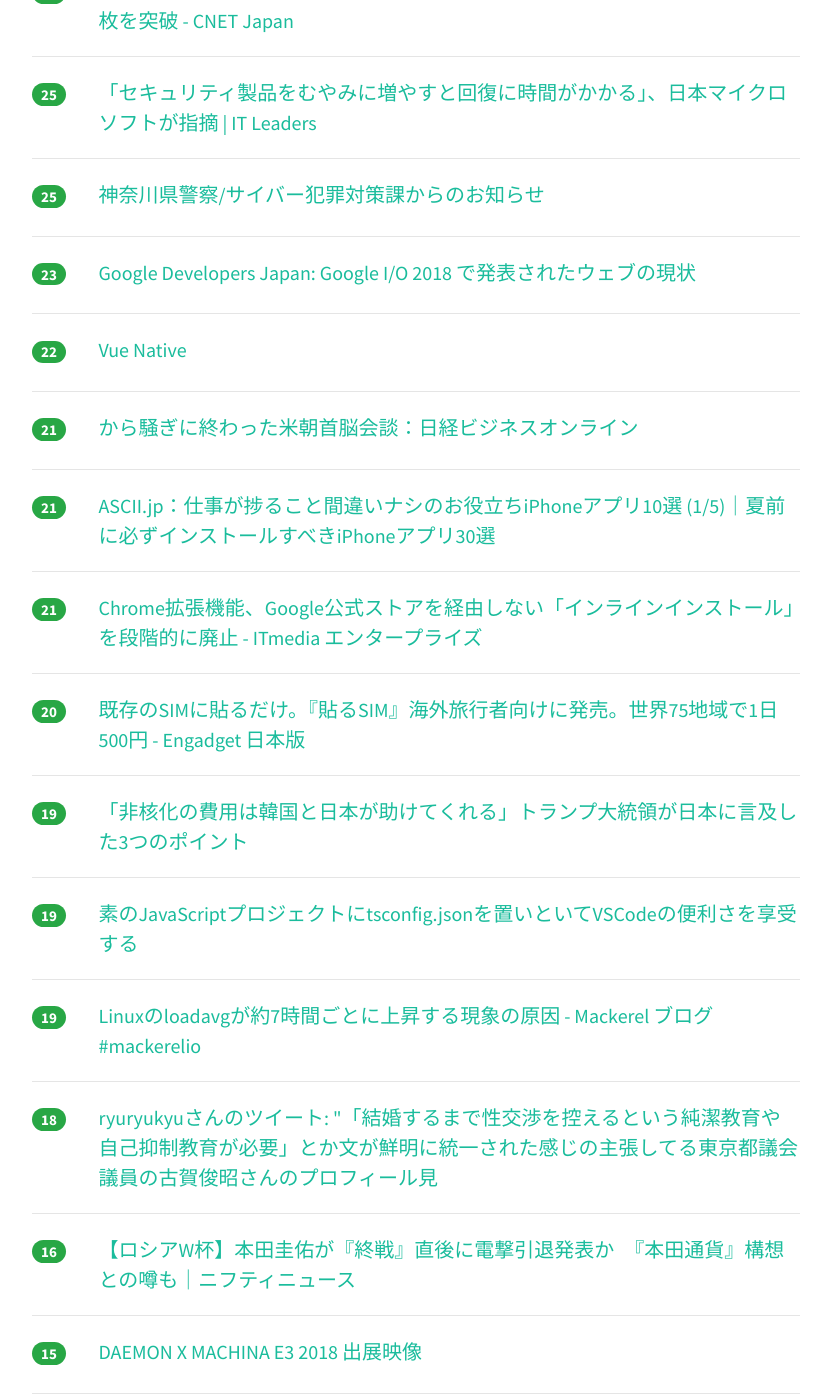
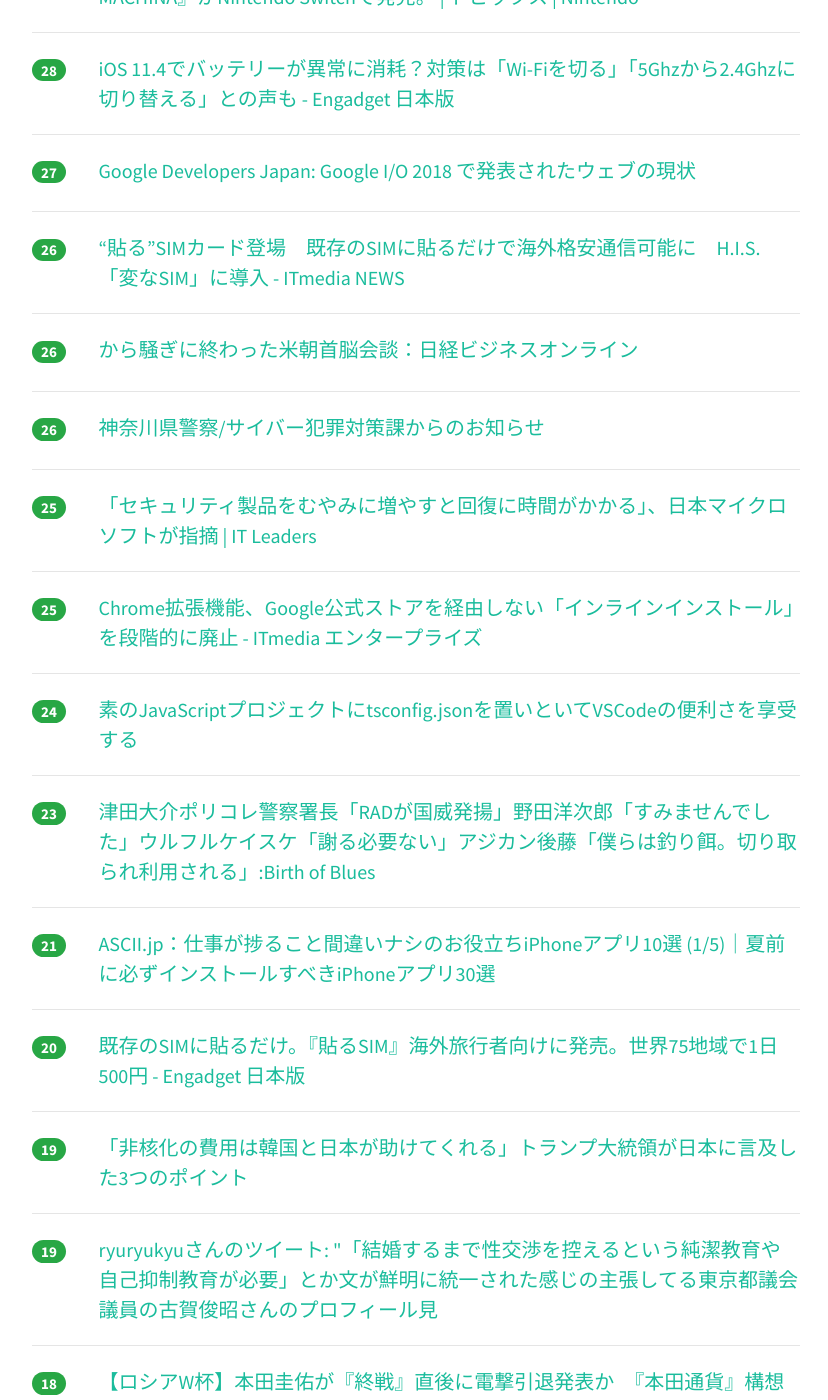
Before and after one commit to yatta47/hatena-matome-site, a Jekyll site: the page built from _posts/2018-06-13-hatena.md, in a window 1280 px wide and 1400 px high, scrolled down 1342 px. Shown: the whole window, without its empty margins (224-1052 px from the left). Built offline with Jekyll 4.4.1, drawn with Linux system fonts in a browser that asks for light colours; nearby versions of some CDN libraries; some of the changed text lies outside the part shown.

Commit message:
Updated 2018-06-13

```diff
--- a/_posts/2018-06-13-hatena.md
+++ b/_posts/2018-06-13-hatena.md
@@ -1,34 +1,44 @@
 ---
 layout: post
 title:  "2018-06-13 はてぶIT"
-date:   2018-06-13 11:00:56
+date:   2018-06-13 12:01:39
 tags: [it-hotentry]
 ---
-29 件のデータあり
+32 件のデータあり
 
 <hr><div class="row">
-<div class="col-1"><span class="badge badge-pill badge-success h2">104</span></div>
+<div class="col-1"><span class="badge badge-pill badge-success h2">143</span></div>
 <div class="col-11"><a href='https://qiita.com/amay077/items/8823376f307235a7f651' target='_blank'>プロダクトのドキュメントにプルリクエストを送れる仕組みがすごい</a></div>
 </div>
 <hr>
 <div class="row">
-<div class="col-1"><span class="badge badge-pill badge-success h2">97</span></div>
+<div class="col-1"><span class="badge badge-pill badge-success h2">122</span></div>
 <div class="col-11"><a href='https://www.smashbros.com/ja_JP/index.html' target='_blank'>大乱闘スマッシュブラザーズ SPECIAL | Nintendo Switch | 任天堂</a></div>
 </div>
 <hr>
 <div class="row">
-<div class="col-1"><span class="badge badge-pill badge-success h2">57</span></div>
+<div class="col-1"><span class="badge badge-pill badge-success h2">108</span></div>
+<div class="col-11"><a href='https://mackerel.io/ja/blog/entry/tech/high-loadavg-every-7-hours' target='_blank'>Linuxのloadavgが約7時間ごとに上昇する現象の原因 - Mackerel ブログ #mackerelio</a></div>
+</div>
+<hr>
+<div class="row">
+<div class="col-1"><span class="badge badge-pill badge-success h2">90</span></div>
 <div class="col-11"><a href='http://www.misokichi.com/chinge/2018/06/post-301.html' target='_blank'>「漫画村」がなくなって電子書籍は売れているのか？ - CHANGE</a></div>
 </div>
 <hr>
 <div class="row">
-<div class="col-1"><span class="badge badge-pill badge-success h2">45</span></div>
+<div class="col-1"><span class="badge badge-pill badge-success h2">54</span></div>
+<div class="col-11"><a href='https://gigazine.net/news/20180612-susan-kare-design-work-for-apple/' target='_blank'>初代Macのアイコン「Happy Mac」をデザインしたスーザン・ケアのAppleでのデザインワークとは？ - GIGAZINE</a></div>
+</div>
+<hr>
+<div class="row">
+<div class="col-1"><span class="badge badge-pill badge-success h2">49</span></div>
 <div class="col-11"><a href='https://togetter.com/li/1236562' target='_blank'>話題のレシート買取アプリ 「査定」がザルすぎる件 →ふせん・葉っぱ・細胞・犬・おしぼり・天井・机の写真でも10円に - Togetter</a></div>
 </div>
 <hr>
 <div class="row">
 <div class="col-1"><span class="badge badge-pill badge-success h2">45</span></div>
-<div class="col-11"><a href='https://gigazine.net/news/20180612-susan-kare-design-work-for-apple/' target='_blank'>初代Macのアイコン「Happy Mac」をデザインしたスーザン・ケアのAppleでのデザインワークとは？ - GIGAZINE</a></div>
+<div class="col-11"><a href='https://vue-native.io/' target='_blank'>Vue Native</a></div>
 </div>
 <hr>
 <div class="row">
@@ -37,12 +47,17 @@ tags: [it-hotentry]
 </div>
 <hr>
 <div class="row">
-<div class="col-1"><span class="badge badge-pill badge-success h2">30</span></div>
+<div class="col-1"><span class="badge badge-pill badge-success h2">40</span></div>
 <div class="col-11"><a href='https://togetter.com/li/1236554' target='_blank'>リツイートは著作者人格権（同一性保持権）侵害だとした知財高裁判決に対するTwitterユーザの反応 - Togetter</a></div>
 </div>
 <hr>
 <div class="row">
-<div class="col-1"><span class="badge badge-pill badge-success h2">29</span></div>
+<div class="col-1"><span class="badge badge-pill badge-success h2">36</span></div>
+<div class="col-11"><a href='https://japan.cnet.com/article/35120737/' target='_blank'>1枚10円でレシートを買い取る「ONE」、サービスを一時停止--買取数は24.5万枚を突破 - CNET Japan</a></div>
+</div>
+<hr>
+<div class="row">
+<div class="col-1"><span class="badge badge-pill badge-success h2">30</span></div>
 <div class="col-11"><a href='https://topics.nintendo.co.jp/c/article/05a3b6b7-6869-11e8-b9c0-063b7ac45a6d.html' target='_blank'>メカアクションゲームの歴史に新たな1ページを刻む完全新作。『DAEMON X MACHINA』がNintendo Switchで発売。 | トピックス | Nintendo</a></div>
 </div>
 <hr>
@@ -52,13 +67,23 @@ tags: [it-hotentry]
 </div>
 <hr>
 <div class="row">
+<div class="col-1"><span class="badge badge-pill badge-success h2">27</span></div>
+<div class="col-11"><a href='https://developers-jp.googleblog.com/2018/06/the-state-of-web-at-google-io-2018.html?m=1' target='_blank'>Google Developers Japan: Google I/O 2018 で発表されたウェブの現状</a></div>
+</div>
+<hr>
+<div class="row">
 <div class="col-1"><span class="badge badge-pill badge-success h2">26</span></div>
 <div class="col-11"><a href='http://www.itmedia.co.jp/news/articles/1806/12/news100.html' target='_blank'>“貼る”SIMカード登場　既存のSIMに貼るだけで海外格安通信可能に　H.I.S.「変なSIM」に導入 - ITmedia NEWS</a></div>
 </div>
 <hr>
 <div class="row">
 <div class="col-1"><span class="badge badge-pill badge-success h2">26</span></div>
-<div class="col-11"><a href='https://japan.cnet.com/article/35120737/' target='_blank'>1枚10円でレシートを買い取る「ONE」、サービスを一時停止--買取数は24.5万枚を突破 - CNET Japan</a></div>
+<div class="col-11"><a href='http://business.nikkeibp.co.jp/atcl/report/15/226331/061200185/' target='_blank'>から騒ぎに終わった米朝首脳会談：日経ビジネスオンライン</a></div>
+</div>
+<hr>
+<div class="row">
+<div class="col-1"><span class="badge badge-pill badge-success h2">26</span></div>
+<div class="col-11"><a href='https://www.police.pref.kanagawa.jp/mes/mesd7003.htm' target='_blank'>神奈川県警察/サイバー犯罪対策課からのお知らせ</a></div>
 </div>
 <hr>
 <div class="row">
@@ -68,32 +93,22 @@ tags: [it-hotentry]
 <hr>
 <div class="row">
 <div class="col-1"><span class="badge badge-pill badge-success h2">25</span></div>
-<div class="col-11"><a href='https://www.police.pref.kanagawa.jp/mes/mesd7003.htm' target='_blank'>神奈川県警察/サイバー犯罪対策課からのお知らせ</a></div>
+<div class="col-11"><a href='http://www.itmedia.co.jp/enterprise/articles/1806/13/news072.html' target='_blank'>Chrome拡張機能、Google公式ストアを経由しない「インラインインストール」を段階的に廃止 - ITmedia エンタープライズ</a></div>
+</div>
+<hr>
+<div class="row">
+<div class="col-1"><span class="badge badge-pill badge-success h2">24</span></div>
+<div class="col-11"><a href='https://qiita.com/terrierscript/items/a9826bc58d550d1b2764' target='_blank'>素のJavaScriptプロジェクトにtsconfig.jsonを置いといてVSCodeの便利さを享受する</a></div>
 </div>
 <hr>
 <div class="row">
 <div class="col-1"><span class="badge badge-pill badge-success h2">23</span></div>
-<div class="col-11"><a href='https://developers-jp.googleblog.com/2018/06/the-state-of-web-at-google-io-2018.html?m=1' target='_blank'>Google Developers Japan: Google I/O 2018 で発表されたウェブの現状</a></div>
-</div>
-<hr>
-<div class="row">
-<div class="col-1"><span class="badge badge-pill badge-success h2">22</span></div>
-<div class="col-11"><a href='https://vue-native.io/' target='_blank'>Vue Native</a></div>
-</div>
-<hr>
-<div class="row">
-<div class="col-1"><span class="badge badge-pill badge-success h2">21</span></div>
-<div class="col-11"><a href='http://business.nikkeibp.co.jp/atcl/report/15/226331/061200185/' target='_blank'>から騒ぎに終わった米朝首脳会談：日経ビジネスオンライン</a></div>
+<div class="col-11"><a href='http://birthofblues.livedoor.biz/archives/51686582.html' target='_blank'>津田大介ポリコレ警察署長「RADが国威発揚」野田洋次郎「すみませんでした」ウルフルケイスケ「謝る必要ない」アジカン後藤「僕らは釣り餌。切り取られ利用される」:Birth of Blues</a></div>
 </div>
 <hr>
 <div class="row">
 <div class="col-1"><span class="badge badge-pill badge-success h2">21</span></div>
 <div class="col-11"><a href='http://ascii.jp/elem/000/001/687/1687813/' target='_blank'>ASCII.jp：仕事が捗ること間違いナシのお役立ちiPhoneアプリ10選 (1/5)｜夏前に必ずインストールすべきiPhoneアプリ30選</a></div>
-</div>
-<hr>
-<div class="row">
-<div class="col-1"><span class="badge badge-pill badge-success h2">21</span></div>
-<div class="col-11"><a href='http://www.itmedia.co.jp/enterprise/articles/1806/13/news072.html' target='_blank'>Chrome拡張機能、Google公式ストアを経由しない「インラインインストール」を段階的に廃止 - ITmedia エンタープライズ</a></div>
 </div>
 <hr>
 <div class="row">
@@ -108,37 +123,22 @@ tags: [it-hotentry]
 <hr>
 <div class="row">
 <div class="col-1"><span class="badge badge-pill badge-success h2">19</span></div>
-<div class="col-11"><a href='https://qiita.com/terrierscript/items/a9826bc58d550d1b2764' target='_blank'>素のJavaScriptプロジェクトにtsconfig.jsonを置いといてVSCodeの便利さを享受する</a></div>
-</div>
-<hr>
-<div class="row">
-<div class="col-1"><span class="badge badge-pill badge-success h2">19</span></div>
-<div class="col-11"><a href='https://mackerel.io/ja/blog/entry/tech/high-loadavg-every-7-hours' target='_blank'>Linuxのloadavgが約7時間ごとに上昇する現象の原因 - Mackerel ブログ #mackerelio</a></div>
+<div class="col-11"><a href='http://twitter.com/ryuryukyu/status/1006009193004847104' target='_blank'>ryuryukyuさんのツイート: "「結婚するまで性交渉を控えるという純潔教育や自己抑制教育が必要」とか文が鮮明に統一された感じの主張してる東京都議会議員の古賀俊昭さんのプロフィール見</a></div>
 </div>
 <hr>
 <div class="row">
 <div class="col-1"><span class="badge badge-pill badge-success h2">18</span></div>
-<div class="col-11"><a href='http://twitter.com/ryuryukyu/status/1006009193004847104' target='_blank'>ryuryukyuさんのツイート: "「結婚するまで性交渉を控えるという純潔教育や自己抑制教育が必要」とか文が鮮明に統一された感じの主張してる東京都議会議員の古賀俊昭さんのプロフィール見</a></div>
+<div class="col-11"><a href='https://news.nifty.com/article/sports/soccer/12104-106061/' target='_blank'>【ロシアW杯】本田圭佑が『終戦』直後に電撃引退発表か　『本田通貨』構想との噂も｜ニフティニュース</a></div>
 </div>
 <hr>
 <div class="row">
 <div class="col-1"><span class="badge badge-pill badge-success h2">16</span></div>
-<div class="col-11"><a href='https://news.nifty.com/article/sports/soccer/12104-106061/' target='_blank'>【ロシアW杯】本田圭佑が『終戦』直後に電撃引退発表か　『本田通貨』構想との噂も｜ニフティニュース</a></div>
-</div>
-<hr>
-<div class="row">
-<div class="col-1"><span class="badge badge-pill badge-success h2">15</span></div>
 <div class="col-11"><a href='http://www.youtube.com/watch?v=XGYr5KmE40E' target='_blank'>DAEMON X MACHINA E3 2018 出展映像</a></div>
 </div>
 <hr>
 <div class="row">
-<div class="col-1"><span class="badge badge-pill badge-success h2">15</span></div>
+<div class="col-1"><span class="badge badge-pill badge-success h2">16</span></div>
 <div class="col-11"><a href='https://headlines.yahoo.co.jp/hl?a=20180612-35120658-cnetj-sci' target='_blank'>アップル、仮想通貨マイニングを禁止--「iPhone」などで（CNET Japan） - Yahoo!ニュース</a></div>
-</div>
-<hr>
-<div class="row">
-<div class="col-1"><span class="badge badge-pill badge-success h2">14</span></div>
-<div class="col-11"><a href='http://birthofblues.livedoor.biz/archives/51686582.html' target='_blank'>津田大介ポリコレ警察署長「RADが国威発揚」野田洋次郎「すみませんでした」ウルフルケイスケ「謝る必要ない」アジカン後藤「僕らは釣り餌。切り取られ利用される」:Birth of Blues</a></div>
 </div>
 <hr>
 <div class="row">
@@ -147,7 +147,22 @@ tags: [it-hotentry]
 </div>
 <hr>
 <div class="row">
+<div class="col-1"><span class="badge badge-pill badge-success h2">12</span></div>
+<div class="col-11"><a href='https://theriver.jp/deknight-vs-hater/' target='_blank'>映画『パシフィック・リム：アップライジング』スティーブン・デナイト監督、アンチとのレスバトルで「ライアン・ジョンソンやザック・スナイダーも頑張ってる」 | THE RIVER</a></div>
+</div>
+<hr>
+<div class="row">
 <div class="col-1"><span class="badge badge-pill badge-success h2">11</span></div>
 <div class="col-11"><a href='http://b.hatena.ne.jp/entry/s/www.asahi.com/articles/ASL6D4J2VL6DUHBI02J.html' target='_blank'>はてなブックマーク - 【速報中】トランプ氏、非核化費用「韓国と日本が払う」：朝日新聞デジタル</a></div>
 </div>
 <hr>
+<div class="row">
+<div class="col-1"><span class="badge badge-pill badge-success h2">10</span></div>
+<div class="col-11"><a href='http://www.nicovideo.jp/watch/sm33325797' target='_blank'>【無料vtuber向ソフトウェア】Wakaru - ニコニコ動画</a></div>
+</div>
+<hr>
+<div class="row">
+<div class="col-1"><span class="badge badge-pill badge-success h2">10</span></div>
+<div class="col-11"><a href='http://www.b-chan.jp/entry/book/general-purpose-e-ink-tablet' target='_blank'>電子ペーパーの汎用読書タブレットが欲しい - 非天マザー by B-CHAN</a></div>
+</div>
+<hr>
```
